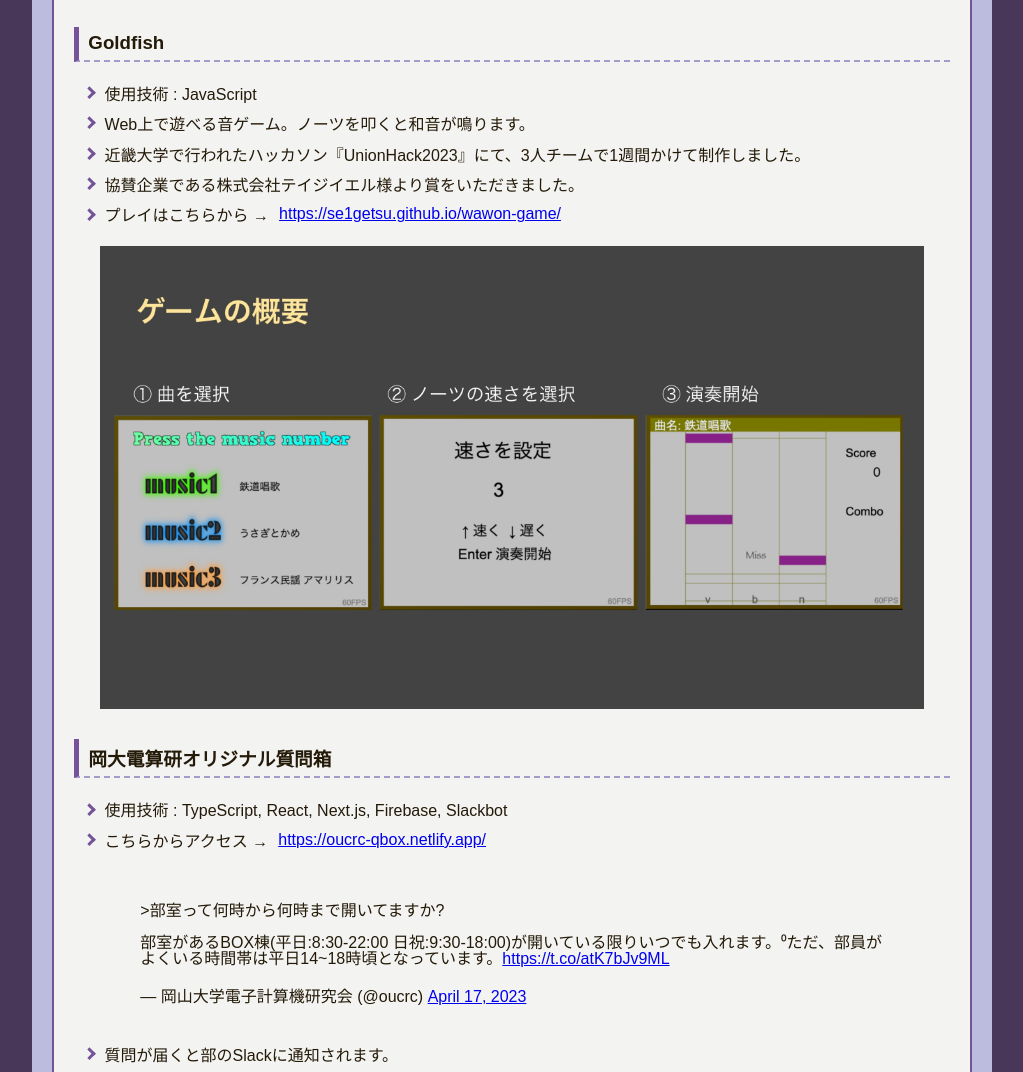
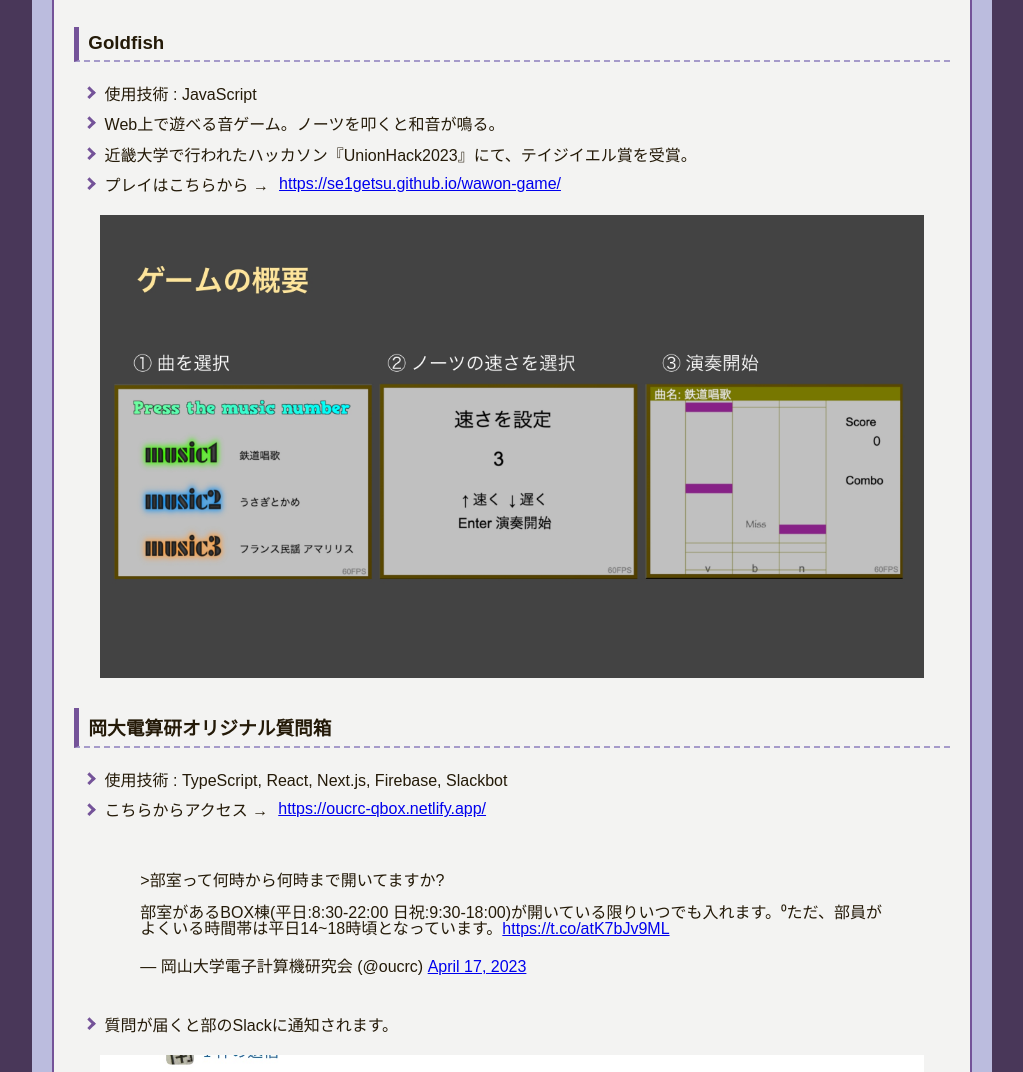
Before and after one commit to Se1getsu/portfolio, a plain HTML site: page index.html in a window 1280 px wide. Shown: the part 1897-2969 px from the top of the page, without its empty margins (128-1151 px from the left). Drawn offline with Linux system fonts and the light colour scheme.

Commit message:
Revert "feat: 制作物 各所言い回し変更"
This reverts commit 8bc34740a6d553732f3d8ca78a7653c4c84ce1ac.

```diff
--- a/index.html
+++ b/index.html
@@ -148,9 +148,8 @@
                 <div class="h3-container">
                     <ul class="listing">
                         <li>使用技術 : JavaScript</li>
-                        <li>Web上で遊べる音ゲーム。ノーツを叩くと和音が鳴ります。</li>
-                        <li>近畿大学で行われたハッカソン『UnionHack2023』にて、3人チームで1週間かけて制作しました。</li>
-                        <li>協賛企業である株式会社テイジイエル様より賞をいただきました。</li>
+                        <li>Web上で遊べる音ゲーム。ノーツを叩くと和音が鳴る。</li>
+                        <li>近畿大学で行われたハッカソン『UnionHack2023』にて、テイジイエル賞を受賞。</li>
                         <li>プレイはこちらから → <a href="https://se1getsu.github.io/wawon-game/" target="_blank">https://se1getsu.github.io/wawon-game/</a></li>
                     </ul>
                     <img class="media" src="./images/goldfish_pr.jpeg">
@@ -186,7 +185,7 @@
                 <div class="h3-container">
                     <ul class="listing">
                         <li>使用技術 : Python, Tkinter</li>
-                        <li>高知私立土佐中学校・高等学校の『情報』の授業で使用されています。</li>
+                        <li>高知私立 土佐中・高等学校 の『情報』の授業で使われている。</li>
                         <li>
                             紹介動画 :
                         </li>
```
